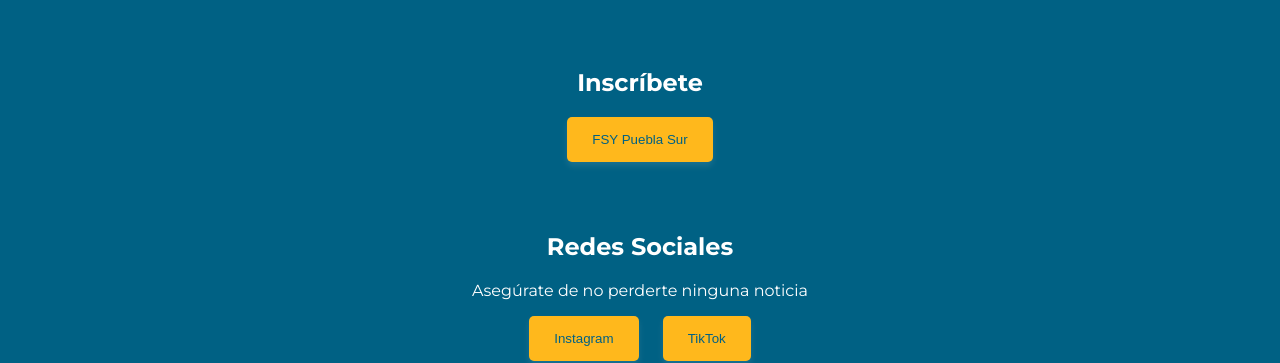
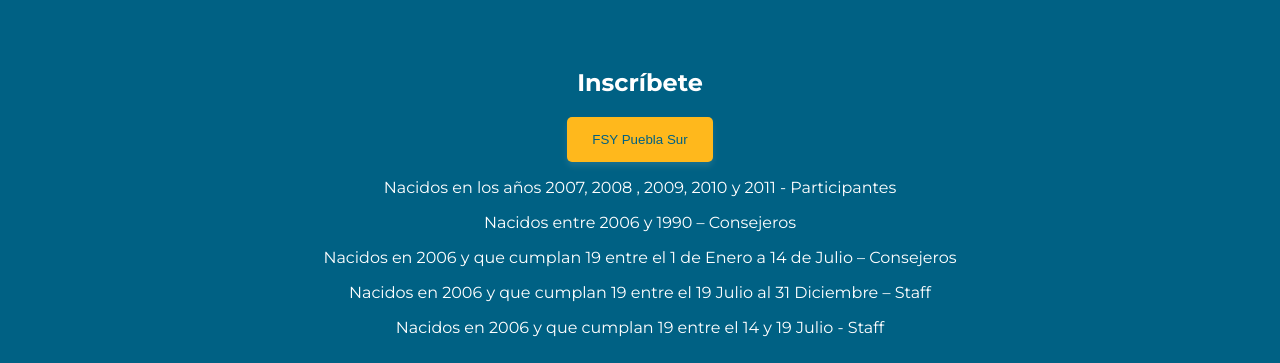
Before and after one commit to osvaldobauzan/FSY-pag, a plain HTML site: page index.html in a window 1280 px wide. Shown: the part 459-822 px from the top of the page. Drawn offline with Linux system fonts and the light colour scheme.

Commit message:
cambios3

```diff
--- a/index.html
+++ b/index.html
@@ -95,6 +95,11 @@
     <div class="buttons">
       <h2>Inscríbete</h2>
       <a href="https://www.churchofjesuschrist.org/youth/childrenandyouth/fsy/session?id=48d4d4-1c38-14e0-e8a-aa6b1465dc60&lang=spa&fbclid=PAZXh0bgNhZW0CMTEAAaYolKODzdbkHLCYydWKvbfwOs1dqjWt9usMNuD3plP9ZTBV6Fgj7d-DLE4_aem_Bb1k3liSCypBoetVPcxduQ" target="_blank"><button class="btn">FSY Puebla Sur</button></a>
+      <p>Nacidos en los años 2007, 2008 , 2009, 2010 y 2011 - Participantes</p>
+      <p>Nacidos entre 2006 y 1990 – Consejeros </p>
+      <p>Nacidos en 2006 y que cumplan 19 entre el 1 de Enero a 14 de Julio  – Consejeros </p>
+      <p>Nacidos en 2006 y que cumplan 19 entre el   19 Julio al 31 Diciembre – Staff</p>
+      <p>Nacidos en 2006 y que cumplan 19 entre el 14 y 19 Julio - Staff</p>
   </div>
 
     <div class="buttons">
```
